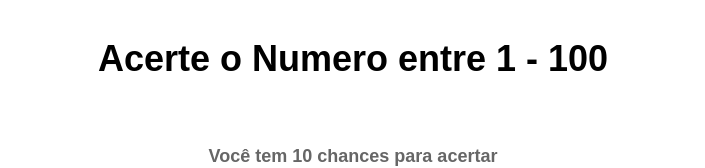
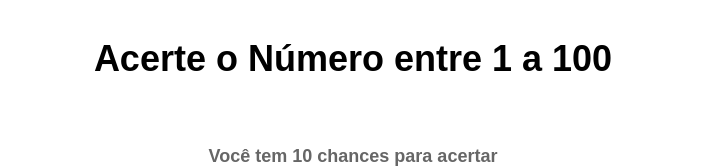
Before and after one commit to HenriqZimer/GuessTheNumber-VueJS, a Vue app: page / in a window 1280 px wide. Shown: the top 168 px of the page, without its empty margins (287-992 px from the left). Built offline with nearby package versions, Linux system fonts and the light colour scheme.

Commit message:
henrique

```diff
--- a/src/components/guessTheNumber.vue
+++ b/src/components/guessTheNumber.vue
@@ -1,10 +1,13 @@
 <template>
   <div class="guess">
-      <h1>Acerte o Numero entre 1 - 100</h1>
-      <h6>Você tem 10 chances para acertar</h6>
+      <h1>Acerte o Número entre 1 a 100</h1>
+      <h6 v-if="controlador < 1">Você tem {{ compJogadas }} chances para acertar</h6>
     <div>
-      <h1 v-if="controlador == 1">Voce Ganhou</h1>
-      <h1 v-else-if="controlador == 2">Voce Perdeu</h1>
+      <h1 v-if="controlador == 1">Voce Ganhou, Parabéns!!!
+        <hr><p>O número era {{ numeroRandom }}</p></h1>
+
+      <h1 v-else-if="controlador == 2">Voce Perdeu, Perdedor
+        <hr><p>O número era {{ numeroRandom }}</p></h1>
     </div>
       <btnNovoJogo @newGameAcionado="newGame" v-if="controlador == 1 || controlador == 2" />
         <entradaTexto v-else
@@ -25,6 +28,7 @@ export default {
 		return{
       numeroRandom: null,
       controlador: 0,
+      compJogadas: 10,
     }
   },
 	methods:{
@@ -32,6 +36,7 @@ export default {
     window.location.reload()
 		},
     comparativoJogadas(tentativas, numerosJogados, numeroJogado, ultimaJogada) {
+      this.compJogadas--
       if(ultimaJogada == this.numeroRandom){
         this.controlador = 1;
       } else if (tentativas >= 10)
@@ -41,7 +46,7 @@ export default {
   },
 	created(){
 		this.numeroRandom = Math.floor(Math.random() * 100 + 1)
-    console.log(this.numeroRandom)
+    // console.log(this.numeroRandom)
     }
 	}
 </script>
@@ -75,7 +80,6 @@ export default {
   font-size: 36px;
   margin-top: 30px;
   color: rgb(0, 0, 0);
-
 }
 
 </style>
```
Also changed, not shown: 8 other files (tests, documents, lock files or other folders).
